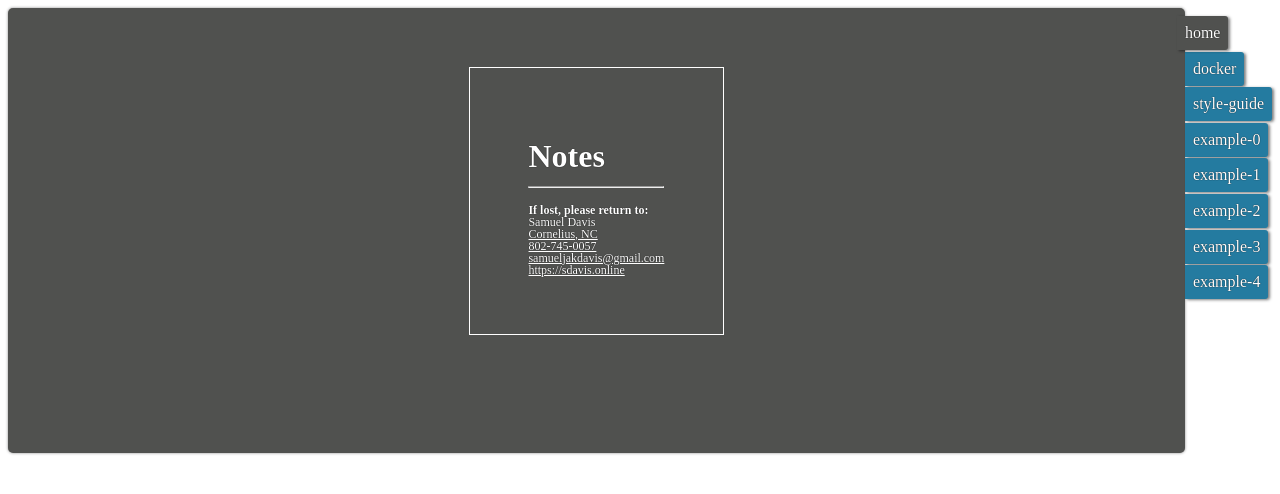
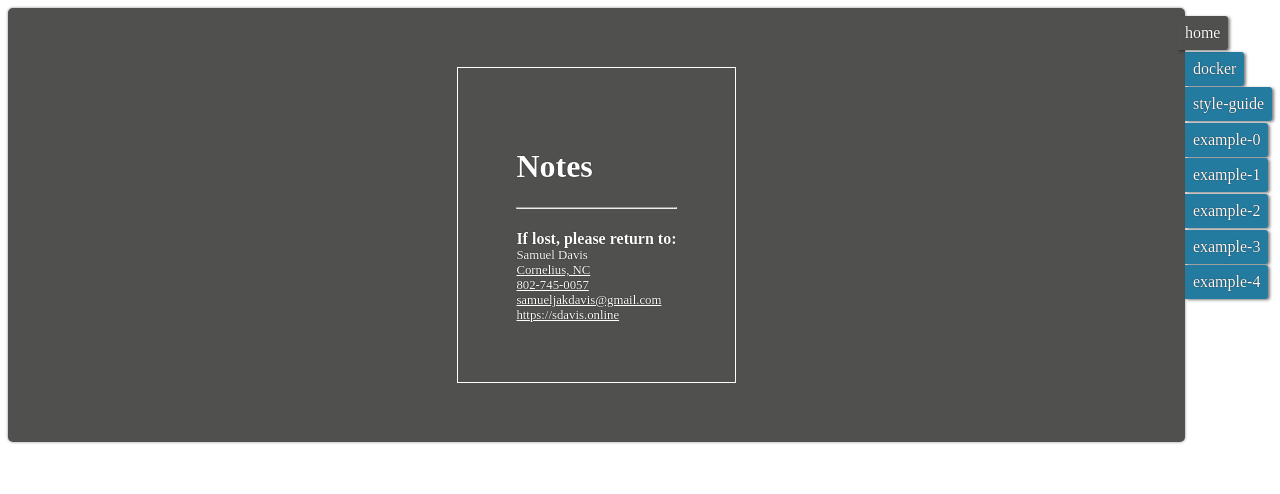
Before and after one commit to SamuelDavis/notes, a Vue app: page / in a window 1280 px wide. Shown: the top 494 px of the page. Built offline with nearby package versions, Linux system fonts and the light colour scheme.

Commit message:
less complex, safari-friendly styles

```diff
--- a/src/views/Home.vue
+++ b/src/views/Home.vue
@@ -1,5 +1,5 @@
 <template>
-  <div class="inverted-text">
+  <div class="home inverted-text">
     <div>
       <h1>Notes</h1>
       <hr>
@@ -36,27 +36,19 @@
 <style lang="scss" scoped>
   @import "./../assets/_variables.scss";
 
-  div:first-child {
+  .home {
     background-color: $cover-color;
-    display: flex;
-    flex-direction: column;
-    justify-content: center;
-    align-items: center;
+    text-align: center;
 
-    * {
-      display: block;
-    }
+    div {
+      padding: 5%;
+      margin: 5%;
+      text-align: left;
+      display: inline-block;
+      border: 1px solid white;
 
-    > div {
-      border: 1px solid white;
-      padding: 5%;
-      margin: 5% 5% 10%;
-
-      line-height: 1rem;
-
-      h4, p {
-        font-size: 0.75rem;
-        line-height: 0.75rem;
+      * {
+        display: block;
       }
 
       h4 {
@@ -65,6 +57,7 @@
 
       p {
         margin: 0;
+        font-size: 80%;
       }
     }
   }
```
